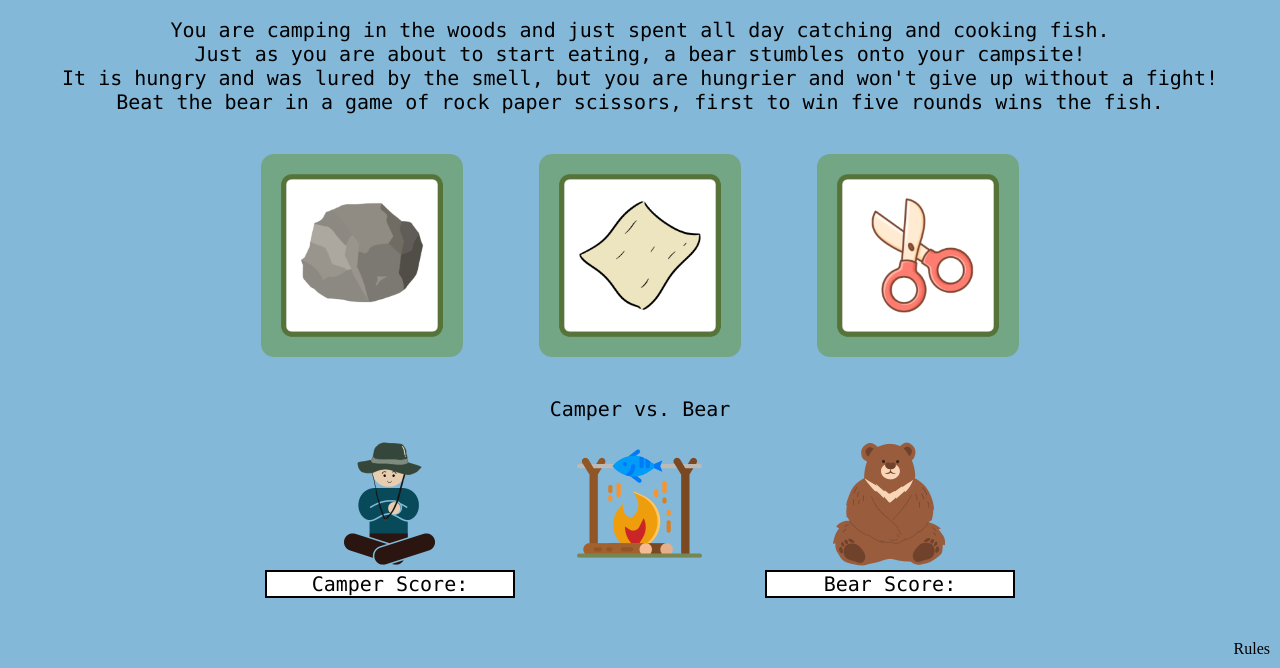
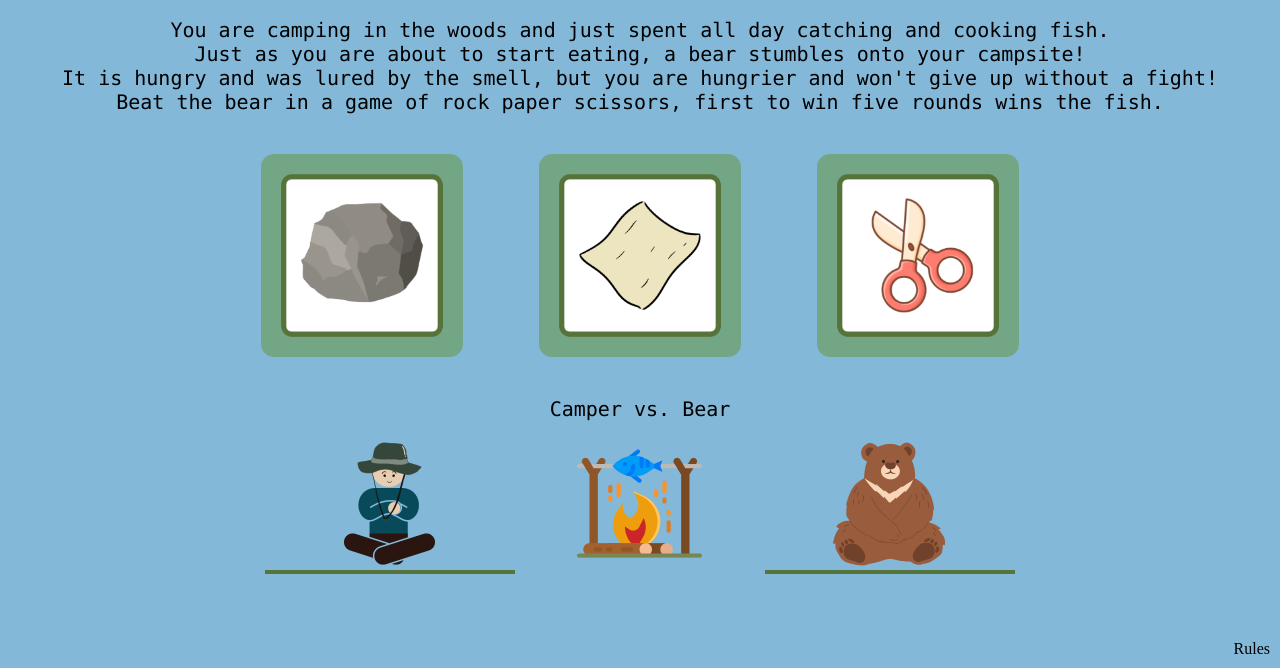
Before and after one commit to jin-karen/rock-paper-scissors, a plain HTML site: page index.html in a window 1280 px wide. Shown: the part 132-800 px from the top of the page. Drawn offline with Linux system fonts and the light colour scheme.

Commit message:
display changes

```diff
--- a/index.html
+++ b/index.html
@@ -22,7 +22,7 @@
     <div id="scores">
         <div class="scoresItem" id="playerBox">
             <img src="img/camper.png" alt="player">
-            <div id="player">Camper Score:</div>
+            <div id="player"></div>
         </div>
         <div class="scoresItem" id="versus">
             <img src="img/cooking-fish.png" alt="fish">
@@ -30,7 +30,7 @@
         </div>
         <div class="scoresItem" id="computerBox">
             <img src="img/bear.png" alt="bear">
-            <div id="computer">Bear Score:</div>
+            <div id="computer"></div>
         </div>
     </div>
 
--- a/styles.css
+++ b/styles.css
@@ -62,7 +62,7 @@ button img{
 }
 
 #player, #computer{
-    border : 2px solid black;
+    border : 2px solid #567339;
     font-family: 'Monaco', monospace;
     font-size: 20px;
     background-color: white;
```
